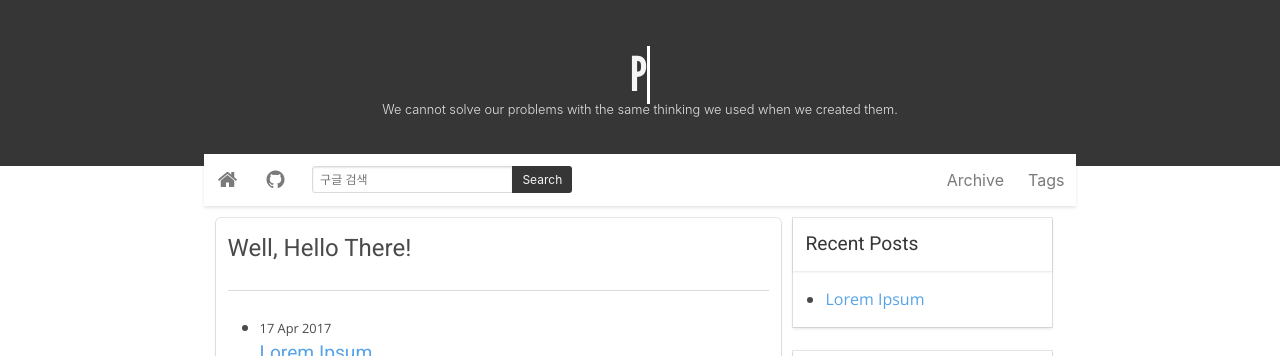
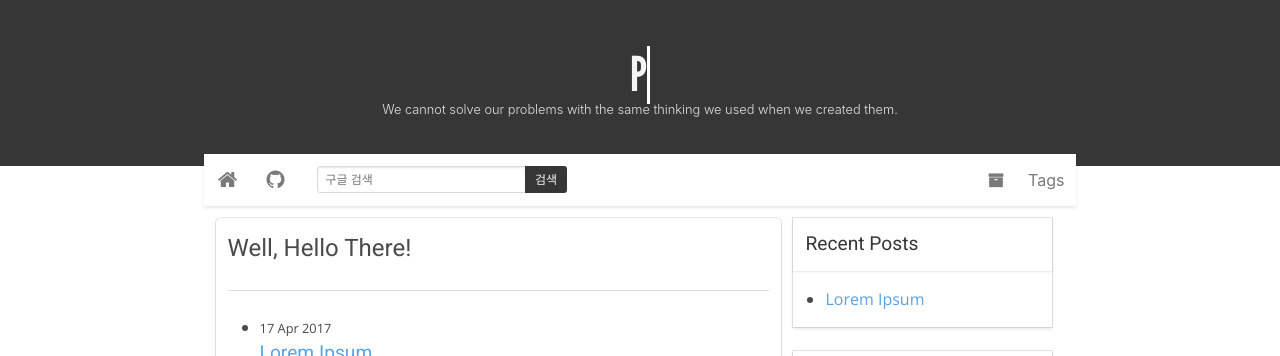
Before and after one commit to krpsh/Blog, a Jekyll site: the page built from index.html, in a window 1280 px wide. Shown: the top 356 px of the page. Built offline with Jekyll 4.4.1, drawn with Linux system fonts in a browser that asks for light colours; comment, search, counter and statistics services are not loaded.

Commit message:
Archive Test

```diff
--- a/_layouts/default.html
+++ b/_layouts/default.html
@@ -47,7 +47,7 @@
             </p>
             <p class="control">
               <a class="button is-dark is-small" onclick="searchHandler();">
-                Search
+                검색
               </a>
             </p>
           </div>
@@ -56,7 +56,7 @@
       </div>
 
       <div class="nav-right nav-menu" id='nav-menu'>
-        <a href="/archive" class="nav-item">Archive</a>
+        <a href="/archive" class="nav-item"><i class="fa fa-archive" title="Archive"></i></a>
         <a href="/tags" class="nav-item">Tags</a>
       </div>
 
```
